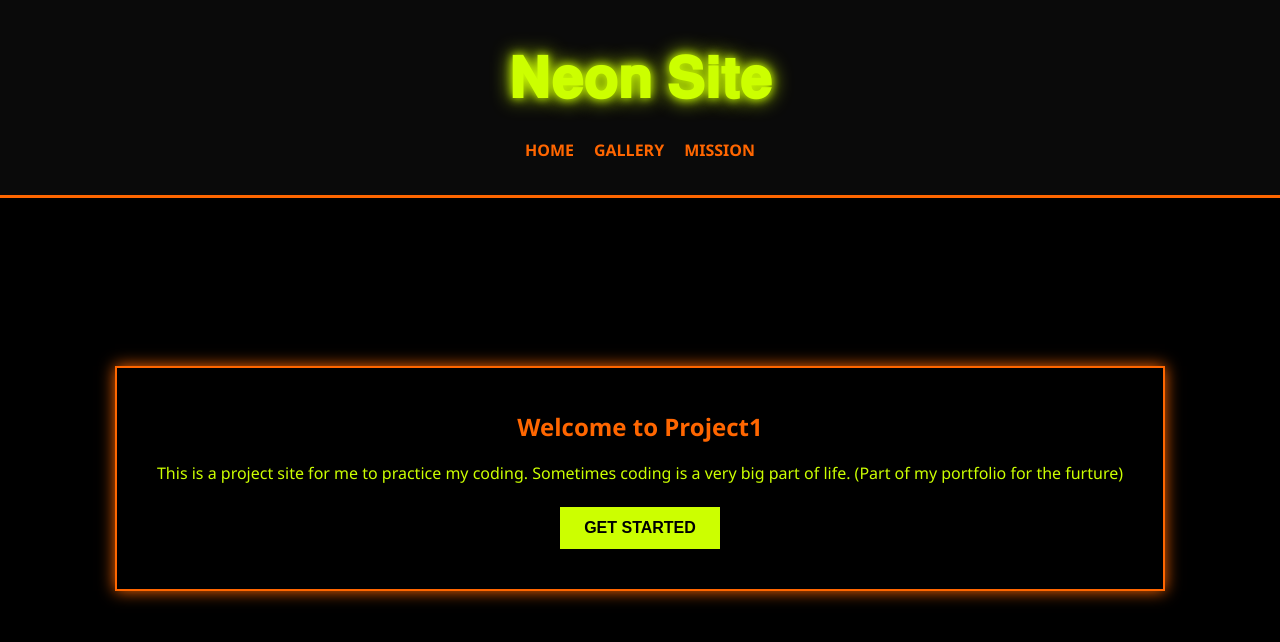
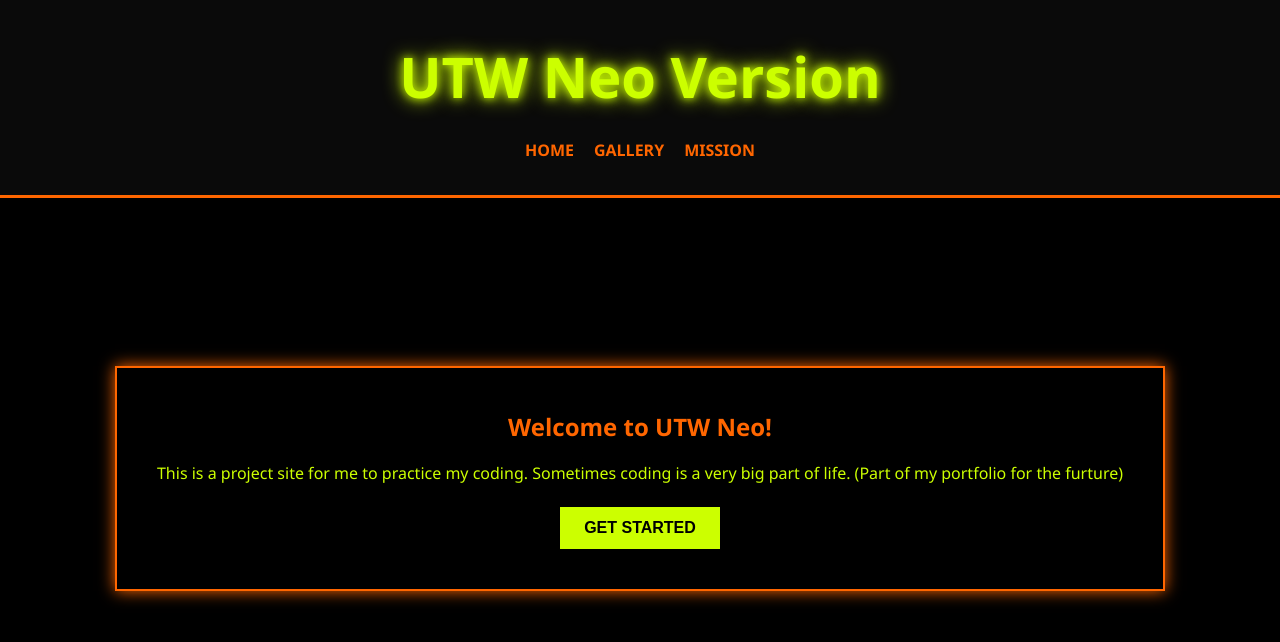
Before and after one commit to VIPH20/Project.No.1, a plain HTML site: page index.html in a window 1280 px wide. Drawn offline with Linux system fonts and the light colour scheme.

Commit message:
Update index.html

```diff
--- a/index.html
+++ b/index.html
@@ -9,7 +9,7 @@
 <body>
 
     <header>
-        <h1>𝐍𝐞𝐨𝐧 𝐒𝐢𝐭𝐞</h1>
+        <h1>UTW Neo Version</h1>
         <nav>
             <ul>
                 <li><a href="Home.html">Home</a></li>
@@ -21,7 +21,7 @@
 
     <main>
         <section class="hero">
-            <h2>Welcome to Project1</h2>
+            <h2>Welcome to UTW Neo!</h2>
             <p>This is a project site for me to practice my coding. Sometimes coding is a very big part of life. (Part of my portfolio for the furture)</p>
             <button class="cta-button">Get Started</button>
         </section>
```
